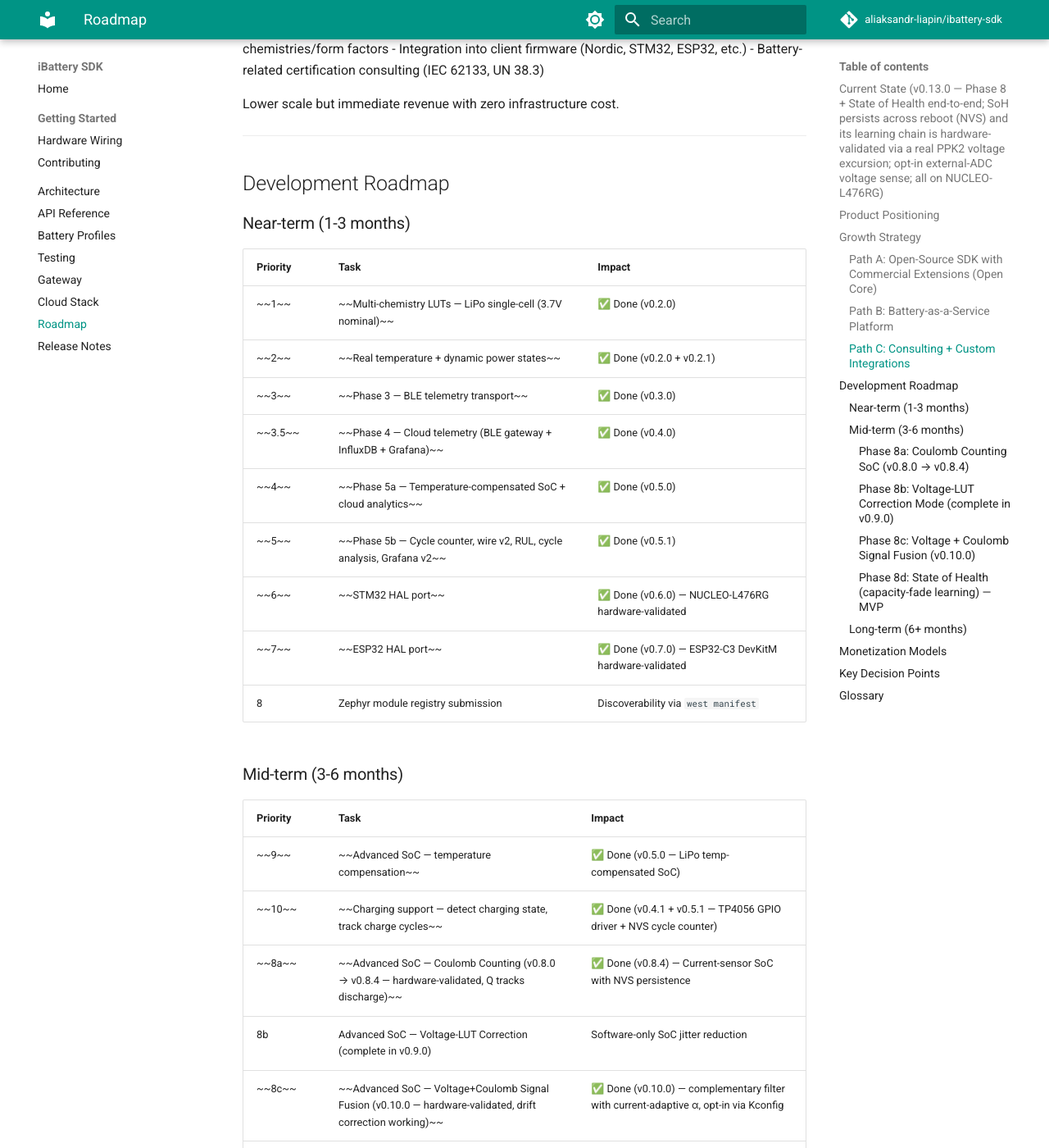
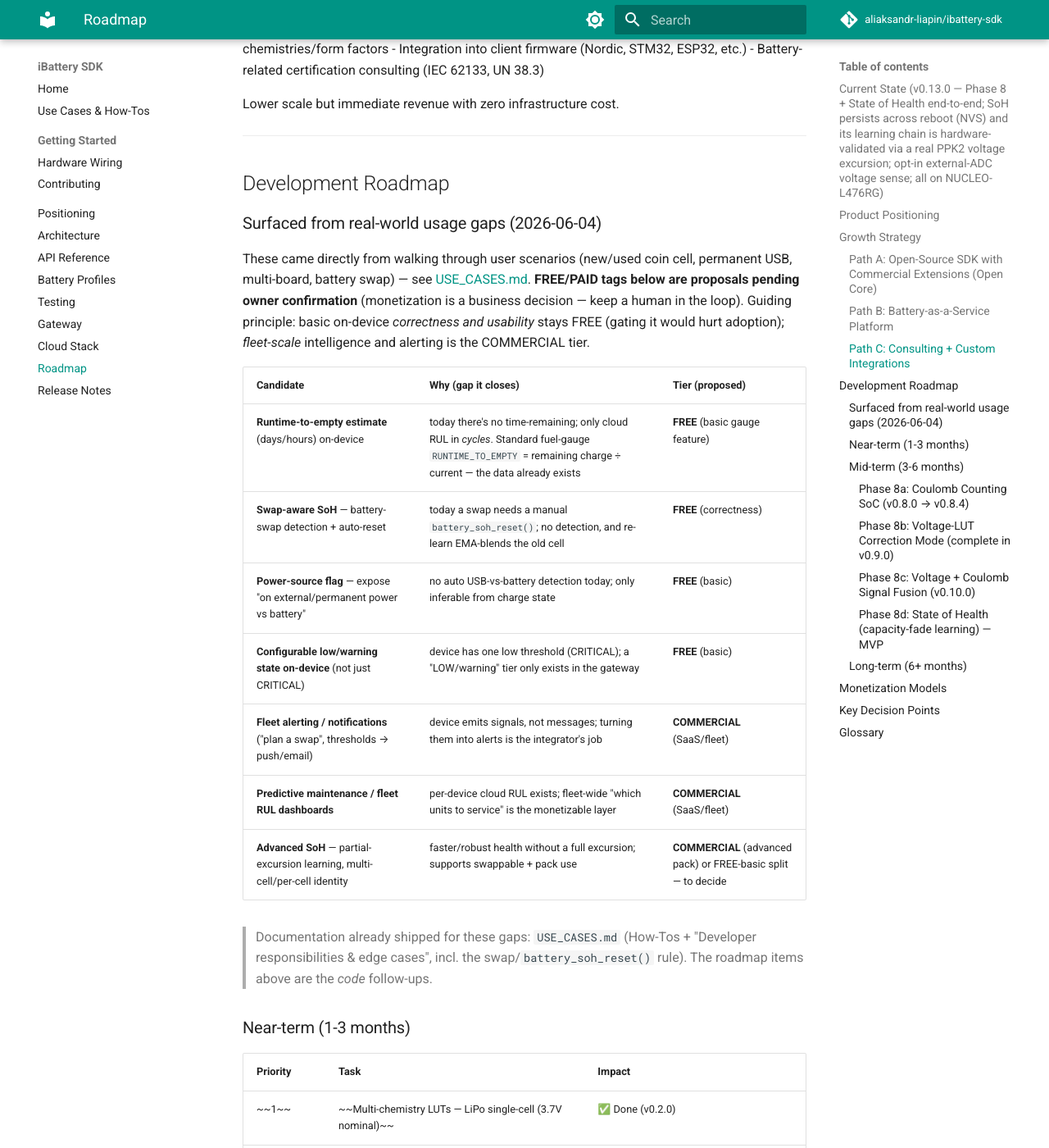
Before and after one commit to aliaksandr-liapin/ibattery-sdk, an MkDocs documentation site: the page built from docs/ROADMAP.md, in a window 1280 px wide and 1400 px high, scrolled down 2401 px. Shown: the whole window at 82% size. Built offline with MkDocs 1.6.1 and Material for MkDocs 9.7.7, drawn with Linux system fonts in a browser that asks for light colours; comment, search, counter and statistics services are not loaded.

Commit message:
docs: usage how-tos, edge cases, and roadmap from the usage Q&A (#21)
Captures the user-scenario walkthrough into durable docs:

- docs/USE_CASES.md (new): per-board setup how-to; use cases (fresh/used coin
  cell, permanent USB, rechargeable LiPo); and a prominent "Developer
  responsibilities and edge cases" section covering the must-know boundaries —
  battery swap requires battery_soh_reset() (no auto-detect; EMA blends
  otherwise), SoH needs a current sensor + full→empty excursion, no built-in
  time-remaining (RUL is cycles, rechargeable-only), device emits power-state
  signals not human notifications (LOW vs CRITICAL split is gateway-side), and
  power-source type is configured not sensed.
- docs/ROADMAP.md: new "Surfaced from real-world usage gaps" table with
  FREE/PAID *proposals pending owner confirmation* (runtime-to-empty, swap-aware
  SoH, power-source flag, on-device warning state → FREE; fleet alerting +
  predictive dashboards → COMMERCIAL; advanced SoH → TBD).
- docs/SDK_API.md: battery_soh_reset() now flags the battery-swap requirement.
- README / CLAUDE.md doc map / mkdocs nav: link the new guide (+ POSITIONING).

mkdocs build --strict passes; drift guard in sync. Docs-only.

Co-authored-by: Claude Opus 4.8 <noreply@anthropic.com>

```diff
--- a/docs/ROADMAP.md
+++ b/docs/ROADMAP.md
@@ -106,6 +106,29 @@ Lower scale but immediate revenue with zero infrastructure cost.
 ---
 
 ## Development Roadmap
+
+### Surfaced from real-world usage gaps (2026-06-04)
+
+These came directly from walking through user scenarios (new/used coin cell,
+permanent USB, multi-board, battery swap) — see [USE_CASES.md](USE_CASES.md).
+**FREE/PAID tags below are proposals pending owner confirmation** (monetization
+is a business decision — keep a human in the loop). Guiding principle: basic
+on-device *correctness and usability* stays FREE (gating it would hurt adoption);
+*fleet-scale* intelligence and alerting is the COMMERCIAL tier.
+
+| Candidate | Why (gap it closes) | Tier (proposed) |
+|---|---|---|
+| **Runtime-to-empty estimate** (days/hours) on-device | today there's no time-remaining; only cloud RUL in *cycles*. Standard fuel-gauge `RUNTIME_TO_EMPTY` = remaining charge ÷ current — the data already exists | **FREE** (basic gauge feature) |
+| **Swap-aware SoH** — battery-swap detection + auto-reset | today a swap needs a manual `battery_soh_reset()`; no detection, and re-learn EMA-blends the old cell | **FREE** (correctness) |
+| **Power-source flag** — expose "on external/permanent power vs battery" | no auto USB-vs-battery detection today; only inferable from charge state | **FREE** (basic) |
+| **Configurable low/warning state on-device** (not just CRITICAL) | device has one low threshold (CRITICAL); a "LOW/warning" tier only exists in the gateway | **FREE** (basic) |
+| **Fleet alerting / notifications** ("plan a swap", thresholds → push/email) | device emits signals, not messages; turning them into alerts is the integrator's job | **COMMERCIAL** (SaaS/fleet) |
+| **Predictive maintenance / fleet RUL dashboards** | per-device cloud RUL exists; fleet-wide "which units to service" is the monetizable layer | **COMMERCIAL** (SaaS/fleet) |
+| **Advanced SoH** — partial-excursion learning, multi-cell/per-cell identity | faster/robust health without a full excursion; supports swappable + pack use | **COMMERCIAL** (advanced pack) or FREE-basic split — to decide |
+
+> Documentation already shipped for these gaps: `USE_CASES.md` (How-Tos +
+> "Developer responsibilities & edge cases", incl. the swap/`battery_soh_reset()`
+> rule). The roadmap items above are the *code* follow-ups.
 
 ### Near-term (1-3 months)
 
--- a/mkdocs.yml
+++ b/mkdocs.yml
@@ -36,9 +36,11 @@ markdown_extensions:
 
 nav:
   - Home: index.md
+  - Use Cases & How-Tos: USE_CASES.md
   - Getting Started:
       - Hardware Wiring: WIRING.md
       - Contributing: contributing.md
+  - Positioning: POSITIONING.md
   - Architecture: ARCHITECTURE.md
   - API Reference: SDK_API.md
   - Battery Profiles: BATTERY_PROFILES.md
```
Also changed, not shown: CLAUDE.md (+2 -0 lines), README.md (+1 -0 lines), docs/SDK_API.md (+1 -1 lines), docs/USE_CASES.md (added, +136 -0 lines).
